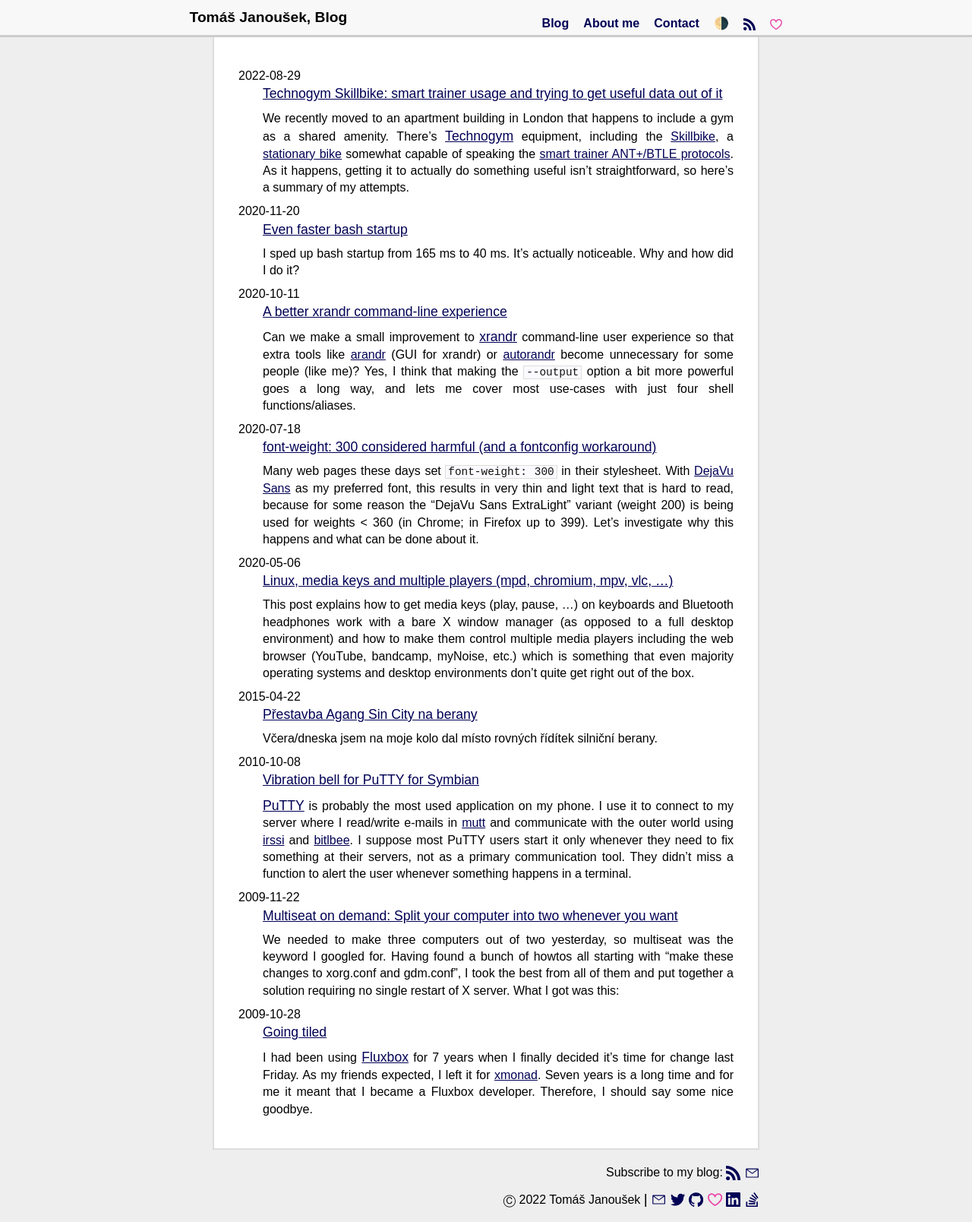
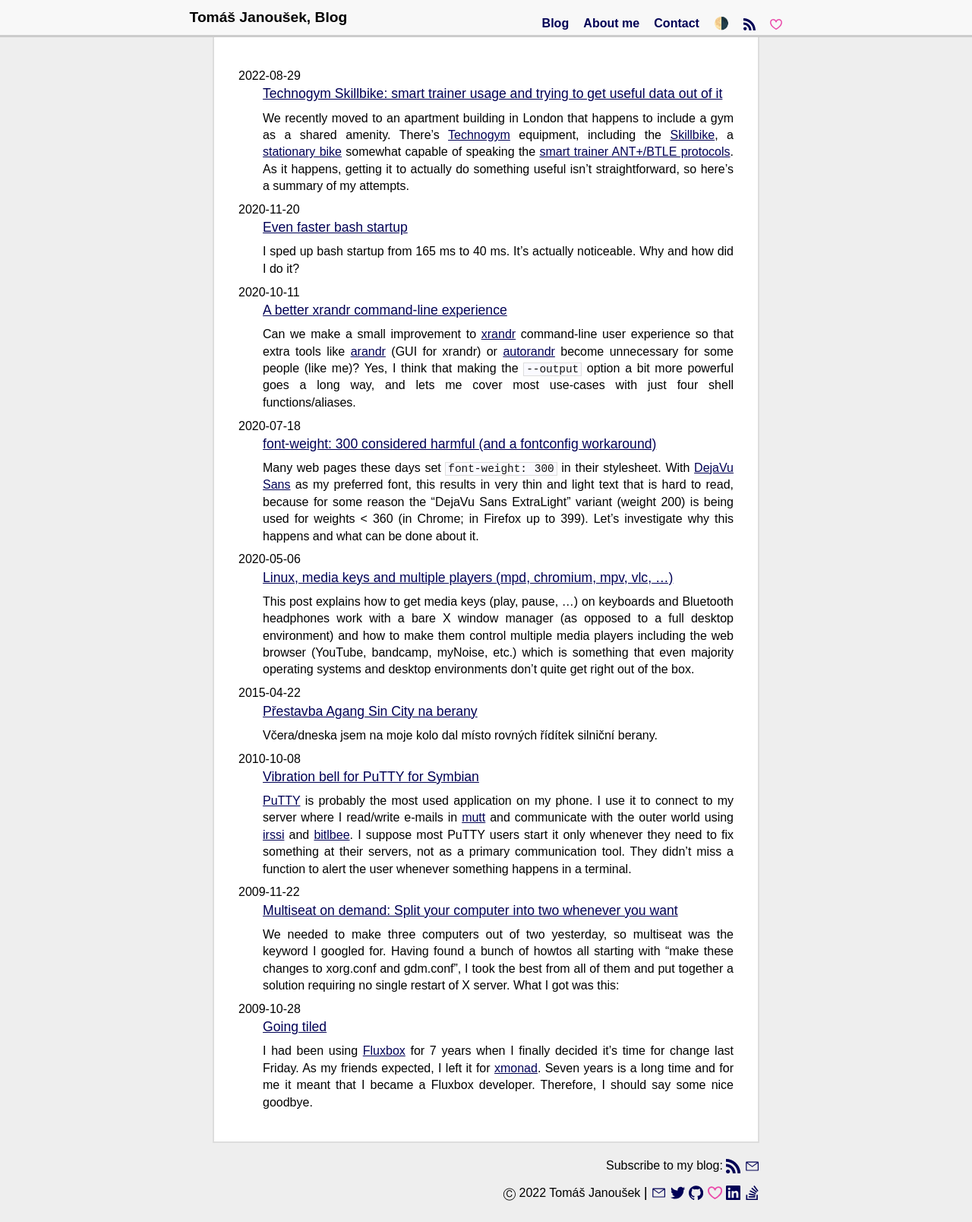
Before and after one commit to liskin/work.lisk.in, a Jekyll site: the page built from index.html, in a window 1280 px wide. Shown: the whole page at 76% size. Built offline with Jekyll 4.4.1, drawn with Linux system fonts in a browser that asks for light colours; the list of posts is cut into pages by our own code.

Commit message:
styles: Fix font-size of links in post excerpts

```diff
--- a/styles/main.scss
+++ b/styles/main.scss
@@ -250,7 +250,7 @@ main {
 
 		dt { margin-top: 0.5em; }
 		dd { margin-inline-start: 2em; }
-		dd a:first-child { font-size: 1.1em; }
+		dd > a:first-child { font-size: 1.1em; }
 	}
 
 	dl#posts-all {
```
